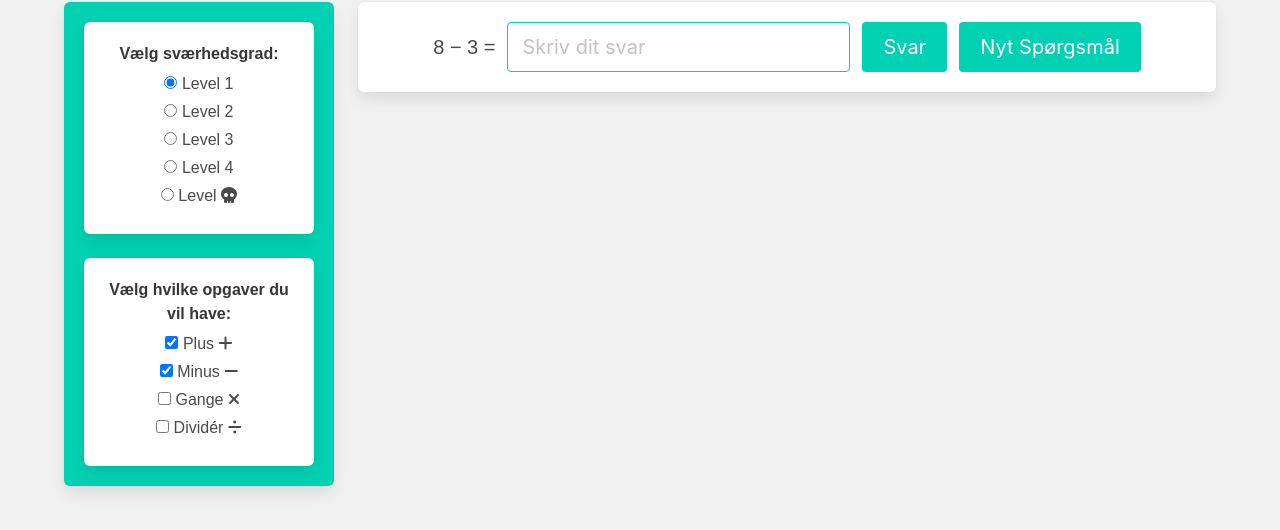
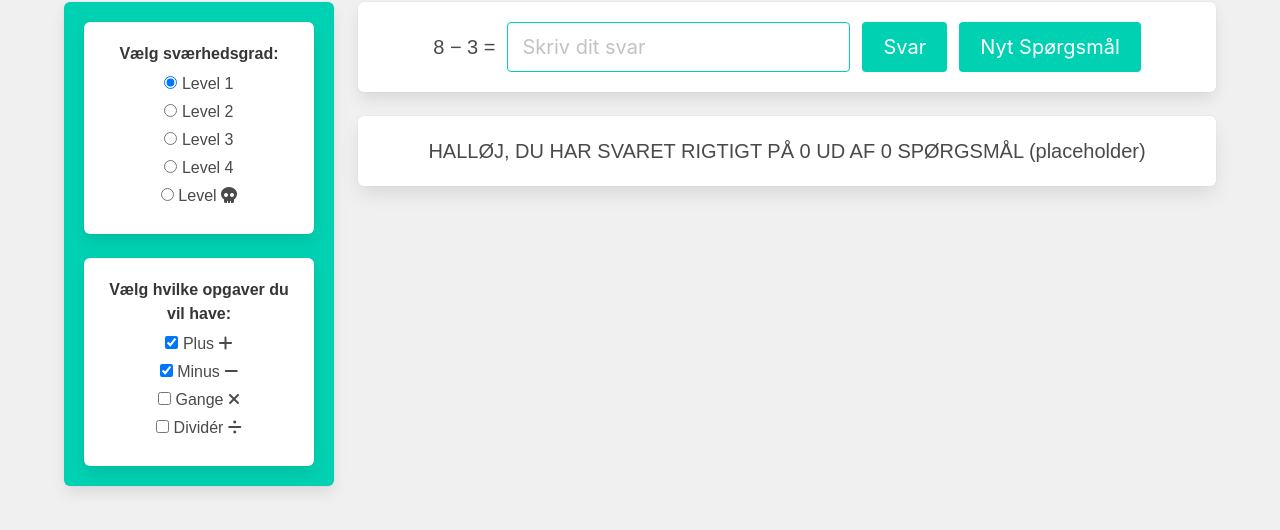
Before and after one commit to BongoSort/Math, a website: page index.html in a window 1280 px wide. Shown: the part 106-636 px from the top of the page. Drawn offline with nearby package versions, Linux system fonts and the light colour scheme.

Commit message:
refactor: added placeholder userscore

```diff
--- a/index.html
+++ b/index.html
@@ -124,6 +124,12 @@
               id="result"
               class="box is-fluid has-text-centered is-size-5 is-hidden"
             ></div>
+            <div
+              id="userScore"
+              class="box is-fluid has-text-centered is-size-5"
+            >
+              HALLØJ, DU HAR SVARET RIGTIGT PÅ 0 UD AF 0 SPØRGSMÅL (placeholder)
+            </div>
           </div>
         </div>
       </div>
```
